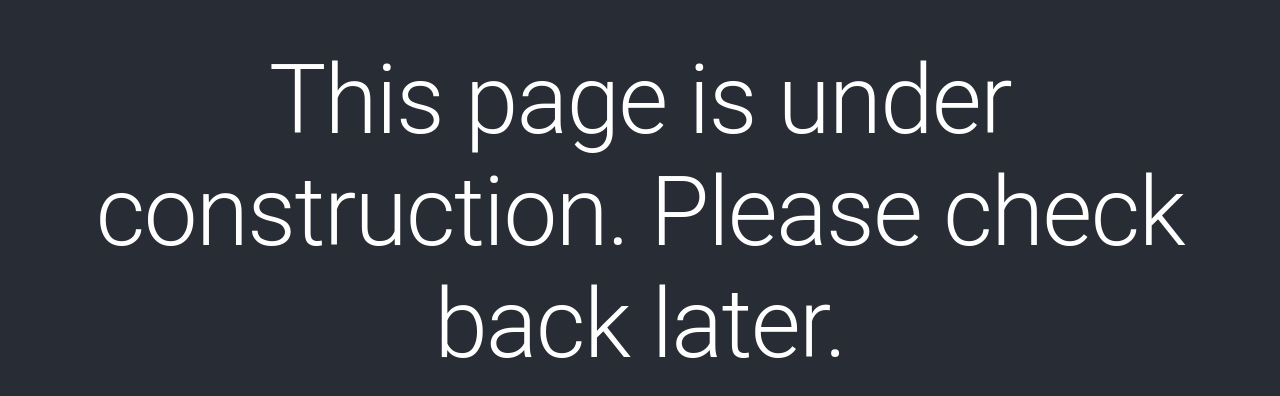
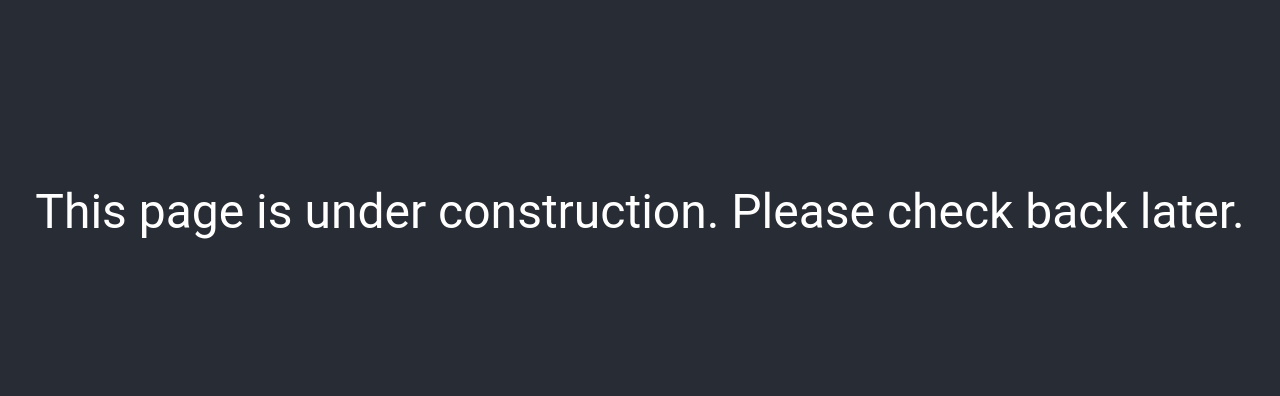
Before and after one commit to Matteas-Eden/matteas-eden.github.io, a React (Create React App) app: page / in a window 1280 px wide. Shown: the part 188-584 px from the top of the page. Built offline with nearby package versions, Linux system fonts and the light colour scheme.

Commit message:
Reduce size from h1 to h3

```diff
--- a/src/pages/Construction.jsx
+++ b/src/pages/Construction.jsx
@@ -4,7 +4,7 @@ import { Typography } from '@material-ui/core';
 export const Construction = () => {
   return (
     <div className="construction">
-      <Typography variant ="h1">This page is under construction. Please check back later.</Typography>
+      <Typography variant ="h3">This page is under construction. Please check back later.</Typography>
     </div>
   );
 }
--- a/src/pages/Error404.jsx
+++ b/src/pages/Error404.jsx
@@ -2,5 +2,5 @@ import React from 'react'
 import Typography from '@material-ui/core/Typography'
 
 export const Error404 = () => {
-    return <Typography variant="h1">Error 404: Page Not Found</Typography>
+    return <Typography variant="h3">Error 404: Page Not Found</Typography>
 }
```
